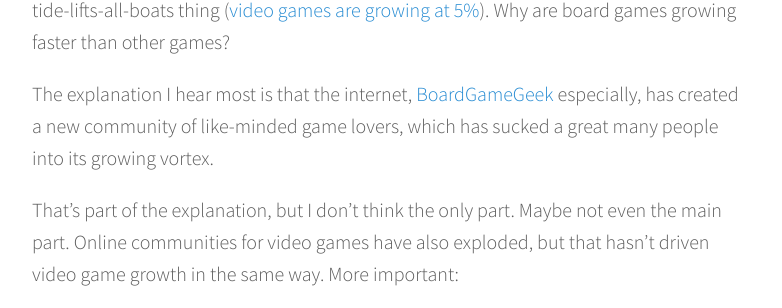
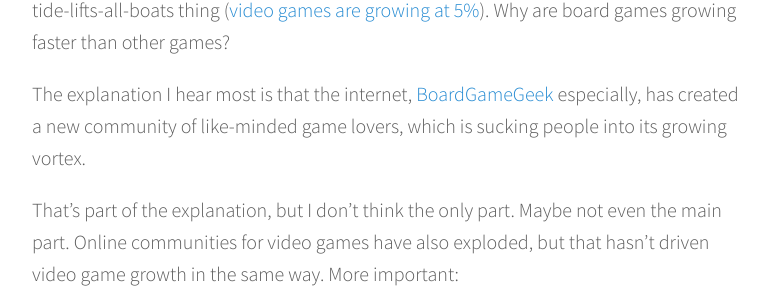
Before and after one commit to jbobrow/Move38-website, a Jekyll site: the page built from _posts/2016-09-23-smart-board-games-in-the-age-of-screens.markdown, in a window 1280 px wide and 900 px high, scrolled down 653 px. Shown: the part 179-487 px from the top of the window, without its empty margins (248-1030 px from the left). Built offline with Jekyll 4.4.1, drawn with Linux system fonts in a browser that asks for light colours; nearby versions of some CDN libraries; comment, search, counter and statistics services are not loaded.

Commit message:
Updated Smart Board Games In The Age Of Screens

```diff
--- a/_posts/2016-09-23-smart-board-games-in-the-age-of-screens.markdown
+++ b/_posts/2016-09-23-smart-board-games-in-the-age-of-screens.markdown
@@ -15,7 +15,7 @@ In recent years, the board game market has been roaring. In 2015 alone, [the hob
 
 Why? Board games are growing faster than the games market generally, so it's not a rising-tide-lifts-all-boats thing ([video games are growing at 5%](https://newzoo.com/insights/articles/global-games-market-reaches-99-6-billion-2016-mobile-generating-37/)). Why are board games growing faster than other games?
 
-The explanation I hear most is that the internet, [BoardGameGeek](https://www.boardgamegeek.com/) especially, has created a new community of like-minded game lovers, which has sucked a great many people into its growing vortex.
+The explanation I hear most is that the internet, [BoardGameGeek](https://www.boardgamegeek.com/) especially, has created a new community of like-minded game lovers, which is sucking people into its growing vortex.
 
 That's part of the explanation, but I don't think the only part. Maybe not even the main part. Online communities for video games have also exploded, but that hasn't driven video game growth in the same way. More important:
 
```
